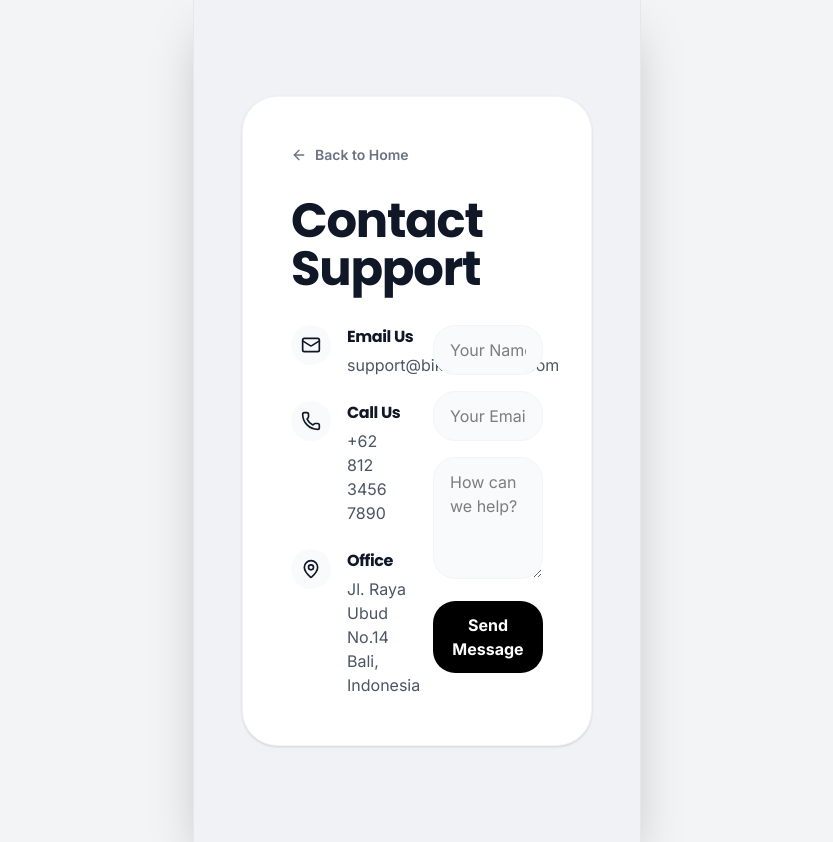
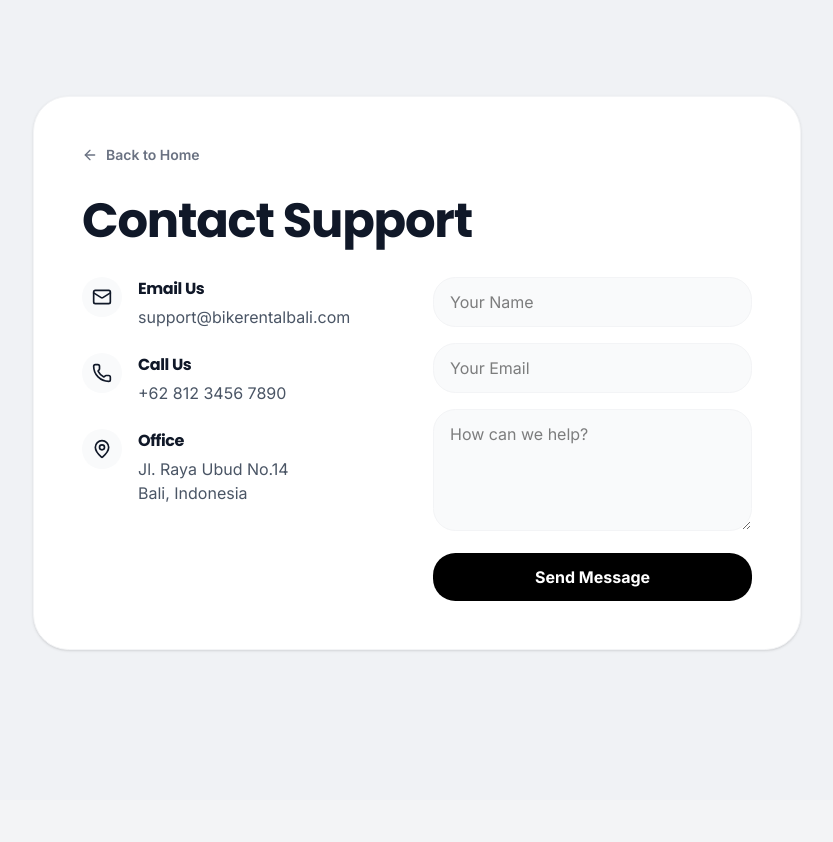
Before and after one commit to thebikerentalbali/thebikerentalbalinew, a Next.js app: page /contact in a window 1280 px wide. Shown: the whole page, without its empty margins (223-1056 px from the left). After the commit the page ends 800 px from the top, so only its background shows below. Built offline with nearby package versions, Linux system fonts and the light colour scheme.

Commit message:
fix: remove mobile width constraints from layout for desktop responsiveness

```diff
--- a/src/app/layout.tsx
+++ b/src/app/layout.tsx
@@ -29,7 +29,7 @@ export default function RootLayout({
       className={`${inter.variable} ${poppins.variable} h-full antialiased`}
     >
       <body className="min-h-full flex flex-col bg-background text-foreground">
-        <main className="flex-1 max-w-md mx-auto w-full min-h-screen relative shadow-2xl bg-[#F0F2F5] sm:border-x sm:border-gray-200">
+        <main className="flex-1 w-full min-h-screen relative bg-[#F0F2F5]">
           {children}
         </main>
       </body>
```
